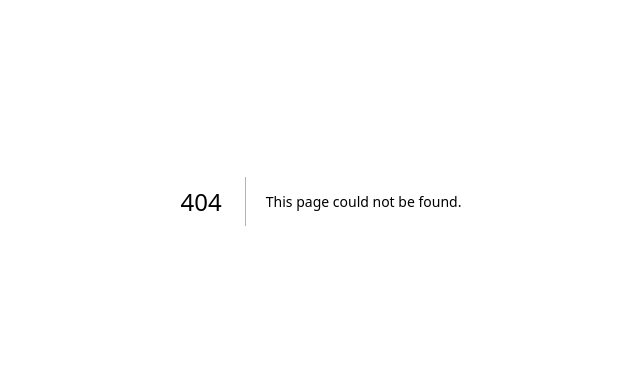
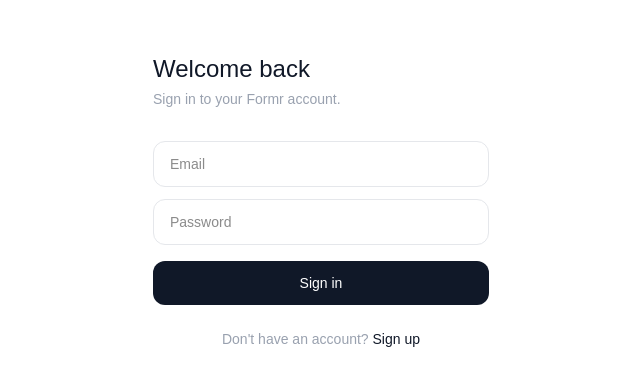
Before and after one commit to sandeshdev667/formr, a Next.js app: page /login in a window 1280 px wide. Before the commit this address had no page. Shown: the part 199-584 px from the top of the page, without its empty margins (319-959 px from the left). Built offline with nearby package versions, Linux system fonts and the light colour scheme; no server answers.

Commit message:
auth and dashboard

```diff
--- /dev/null
+++ b/lib/supabase.ts
@@ -0,0 +1,6 @@
+import { createBrowserClient } from '@supabase/ssr'
+
+export const supabase = createBrowserClient(
+  process.env.NEXT_PUBLIC_SUPABASE_URL!,
+  process.env.NEXT_PUBLIC_SUPABASE_ANON_KEY!
+)
--- a/package.json
+++ b/package.json
@@ -9,6 +9,8 @@
     "lint": "eslint"
   },
   "dependencies": {
+    "@supabase/ssr": "^0.9.0",
+    "@supabase/supabase-js": "^2.100.1",
     "next": "16.2.1",
     "react": "19.2.4",
     "react-dom": "19.2.4"
--- /dev/null
+++ b/pages/dashboard.tsx
@@ -0,0 +1,76 @@
+import { useEffect, useState } from 'react'
+import { supabase } from '../lib/supabase'
+import { useRouter } from 'next/router'
+
+export default function Dashboard() {
+  const router = useRouter()
+  const [user, setUser] = useState<any>(null)
+  const [loading, setLoading] = useState(true)
+
+  useEffect(() => {
+    const getUser = async () => {
+      const { data: { session } } = await supabase.auth.getSession()
+      if (!session) {
+        router.push('/login')
+      } else {
+        setUser(session.user)
+      }
+      setLoading(false)
+    }
+    getUser()
+  }, [])
+
+  const handleSignOut = async () => {
+    await supabase.auth.signOut()
+    router.push('/login')
+  }
+
+  if (loading) return (
+    <div className="min-h-screen flex items-center justify-center">
+      <p className="text-gray-400 text-sm">Loading...</p>
+    </div>
+  )
+
+  return (
+    <div className="min-h-screen bg-gray-50">
+
+      {/* Navbar */}
+      <div className="bg-white border-b border-gray-100 px-6 py-4 flex items-center justify-between">
+        <h1 className="text-lg font-medium text-gray-900">Formr</h1>
+        <div className="flex items-center gap-4">
+          <span className="text-sm text-gray-400">{user?.email}</span>
+          <button
+            onClick={handleSignOut}
+            className="text-sm text-gray-500 hover:text-gray-900 transition-colors"
+          >
+            Sign out
+          </button>
+        </div>
+      </div>
+
+      {/* Main content */}
+      <div className="max-w-4xl mx-auto px-6 py-12">
+
+        <div className="flex items-center justify-between mb-8">
+          <div>
+            <h2 className="text-2xl font-medium text-gray-900">Your forms</h2>
+            <p className="text-sm text-gray-400 mt-1">Create and manage your forms</p>
+          </div>
+          <button
+            onClick={() => router.push('/forms/new')}
+            className="px-5 py-2.5 bg-gray-900 text-white text-sm font-medium rounded-xl hover:bg-gray-700 transition-colors"
+          >
+            Create form
+          </button>
+        </div>
+
+        {/* Empty state */}
+        <div className="bg-white rounded-2xl border border-gray-100 p-16 text-center">
+          <p className="text-gray-400 text-sm">No forms yet.</p>
+          <p className="text-gray-300 text-sm mt-1">Click "Create form" to get started.</p>
+        </div>
+
+      </div>
+    </div>
+  )
+}
--- a/pages/index.tsx
+++ b/pages/index.tsx
@@ -1,78 +1,9 @@
-import Image from "next/image";
-import { Geist, Geist_Mono } from "next/font/google";
-
-const geistSans = Geist({
-  variable: "--font-geist-sans",
-  subsets: ["latin"],
-});
-
-const geistMono = Geist_Mono({
-  variable: "--font-geist-mono",
-  subsets: ["latin"],
-});
+import { supabase } from '../lib/supabase'
 
 export default function Home() {
   return (
-    <div
-      className={`${geistSans.className} ${geistMono.className} flex min-h-screen items-center justify-center bg-zinc-50 font-sans dark:bg-black`}
-    >
-      <main className="flex min-h-screen w-full max-w-3xl flex-col items-center justify-between py-32 px-16 bg-white dark:bg-black sm:items-start">
-        <Image
-          className="dark:invert"
-          src="/next.svg"
-          alt="Next.js logo"
-          width={100}
-          height={20}
-          priority
-        />
-        <div className="flex flex-col items-center gap-6 text-center sm:items-start sm:text-left">
-          <h1 className="max-w-xs text-3xl font-semibold leading-10 tracking-tight text-black dark:text-zinc-50">
-            To get started, edit the index.tsx file.
-          </h1>
-          <p className="max-w-md text-lg leading-8 text-zinc-600 dark:text-zinc-400">
-            Looking for a starting point or more instructions? Head over to{" "}
-            <a
-              href="https://vercel.com/templates?framework=next.js&utm_source=create-next-app&utm_medium=default-template-tw&utm_campaign=create-next-app"
-              className="font-medium text-zinc-950 dark:text-zinc-50"
-            >
-              Templates
-            </a>{" "}
-            or the{" "}
-            <a
-              href="https://nextjs.org/learn?utm_source=create-next-app&utm_medium=default-template-tw&utm_campaign=create-next-app"
-              className="font-medium text-zinc-950 dark:text-zinc-50"
-            >
-              Learning
-            </a>{" "}
-            center.
-          </p>
-        </div>
-        <div className="flex flex-col gap-4 text-base font-medium sm:flex-row">
-          <a
-            className="flex h-12 w-full items-center justify-center gap-2 rounded-full bg-foreground px-5 text-background transition-colors hover:bg-[#383838] dark:hover:bg-[#ccc] md:w-[158px]"
-            href="https://vercel.com/new?utm_source=create-next-app&utm_medium=default-template-tw&utm_campaign=create-next-app"
-            target="_blank"
-            rel="noopener noreferrer"
-          >
-            <Image
-              className="dark:invert"
-              src="/vercel.svg"
-              alt="Vercel logomark"
-              width={16}
-              height={16}
-            />
-            Deploy Now
-          </a>
-          <a
-            className="flex h-12 w-full items-center justify-center rounded-full border border-solid border-black/[.08] px-5 transition-colors hover:border-transparent hover:bg-black/[.04] dark:border-white/[.145] dark:hover:bg-[#1a1a1a] md:w-[158px]"
-            href="https://nextjs.org/docs/pages/getting-started?utm_source=create-next-app&utm_medium=default-template-tw&utm_campaign=create-next-app"
-            target="_blank"
-            rel="noopener noreferrer"
-          >
-            Documentation
-          </a>
-        </div>
-      </main>
-    </div>
-  );
+    <main>
+      <h1>Formr is connected to Supabase</h1>
+    </main>
+  )
 }
--- /dev/null
+++ b/pages/login.tsx
@@ -0,0 +1,83 @@
+import { useState } from 'react'
+import { supabase } from '../lib/supabase'
+import { useRouter } from 'next/router'
+
+export default function Login() {
+  const router = useRouter()
+  const [email, setEmail] = useState('')
+  const [password, setPassword] = useState('')
+  const [isSignUp, setIsSignUp] = useState(false)
+  const [loading, setLoading] = useState(false)
+  const [error, setError] = useState('')
+
+  const handleAuth = async () => {
+    setLoading(true)
+    setError('')
+
+    if (isSignUp) {
+      const { error } = await supabase.auth.signUp({ email, password })
+      if (error) setError(error.message)
+      else setError('Check your email to confirm your account.')
+    } else {
+      const { error } = await supabase.auth.signInWithPassword({ email, password })
+      if (error) setError(error.message)
+      else router.push('/dashboard')
+    }
+
+    setLoading(false)
+  }
+
+  return (
+    <div className="min-h-screen bg-white flex items-center justify-center">
+      <div className="w-full max-w-sm px-6">
+
+        <h1 className="text-2xl font-medium text-gray-900 mb-1">
+          {isSignUp ? 'Create your account' : 'Welcome back'}
+        </h1>
+        <p className="text-sm text-gray-400 mb-8">
+          {isSignUp ? 'Start building forms in minutes.' : 'Sign in to your Formr account.'}
+        </p>
+
+        <div className="space-y-3">
+          <input
+            type="email"
+            placeholder="Email"
+            value={email}
+            onChange={(e) => setEmail(e.target.value)}
+            className="w-full px-4 py-3 rounded-xl border border-gray-200 text-sm outline-none focus:border-gray-400 transition-colors"
+          />
+          <input
+            type="password"
+            placeholder="Password"
+            value={password}
+            onChange={(e) => setPassword(e.target.value)}
+            className="w-full px-4 py-3 rounded-xl border border-gray-200 text-sm outline-none focus:border-gray-400 transition-colors"
+          />
+        </div>
+
+        {error && (
+          <p className="text-sm text-red-400 mt-3">{error}</p>
+        )}
+
+        <button
+          onClick={handleAuth}
+          disabled={loading}
+          className="w-full mt-4 py-3 bg-gray-900 text-white text-sm font-medium rounded-xl hover:bg-gray-700 transition-colors disabled:opacity-50"
+        >
+          {loading ? 'Please wait...' : isSignUp ? 'Create account' : 'Sign in'}
+        </button>
+
+        <p className="text-sm text-gray-400 text-center mt-6">
+          {isSignUp ? 'Already have an account?' : "Don't have an account?"}{' '}
+          <button
+            onClick={() => setIsSignUp(!isSignUp)}
+            className="text-gray-900 font-medium hover:underline"
+          >
+            {isSignUp ? 'Sign in' : 'Sign up'}
+          </button>
+        </p>
+
+      </div>
+    </div>
+  )
+}
```
Also changed, not shown: 1 other file (tests, documents, lock files or other folders).
